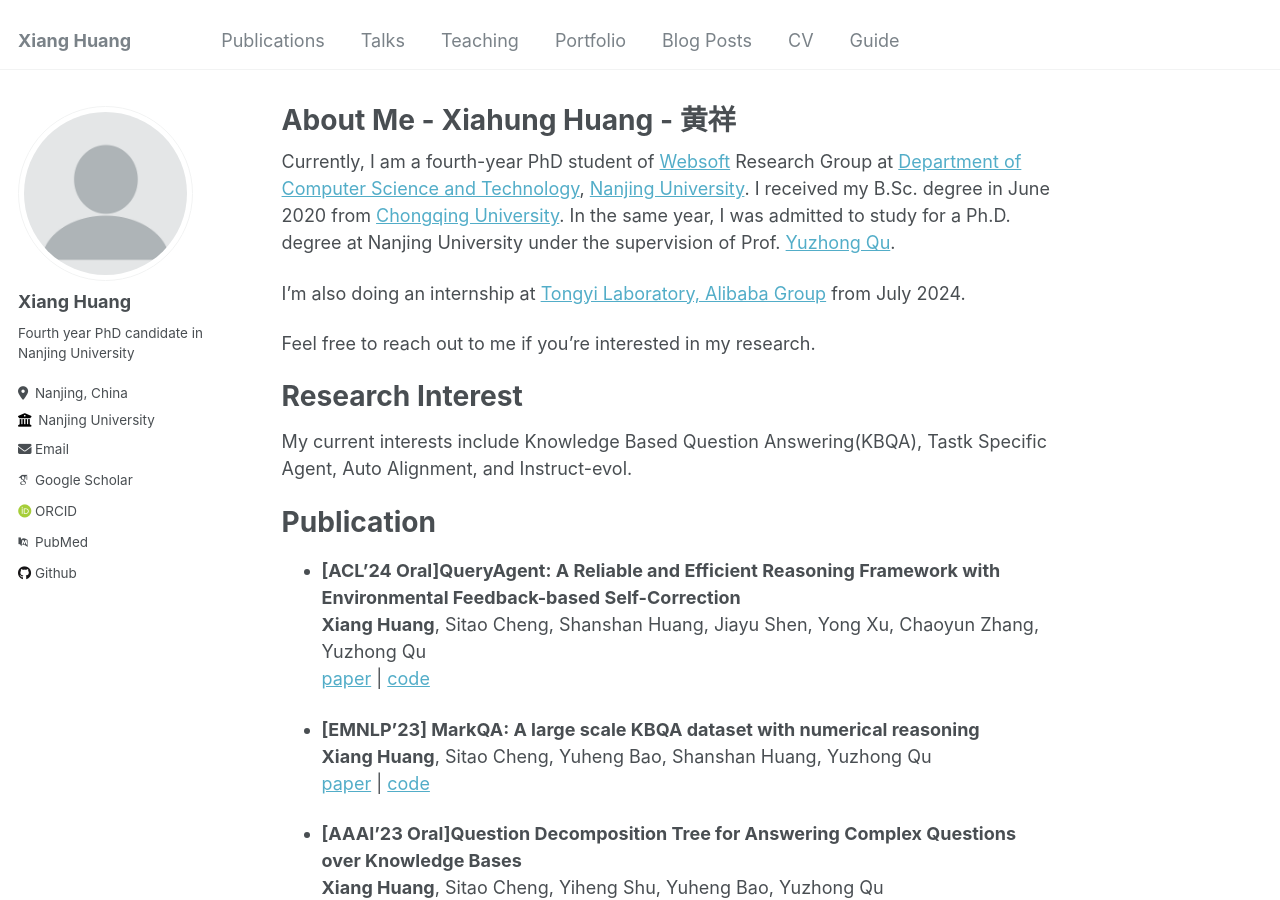
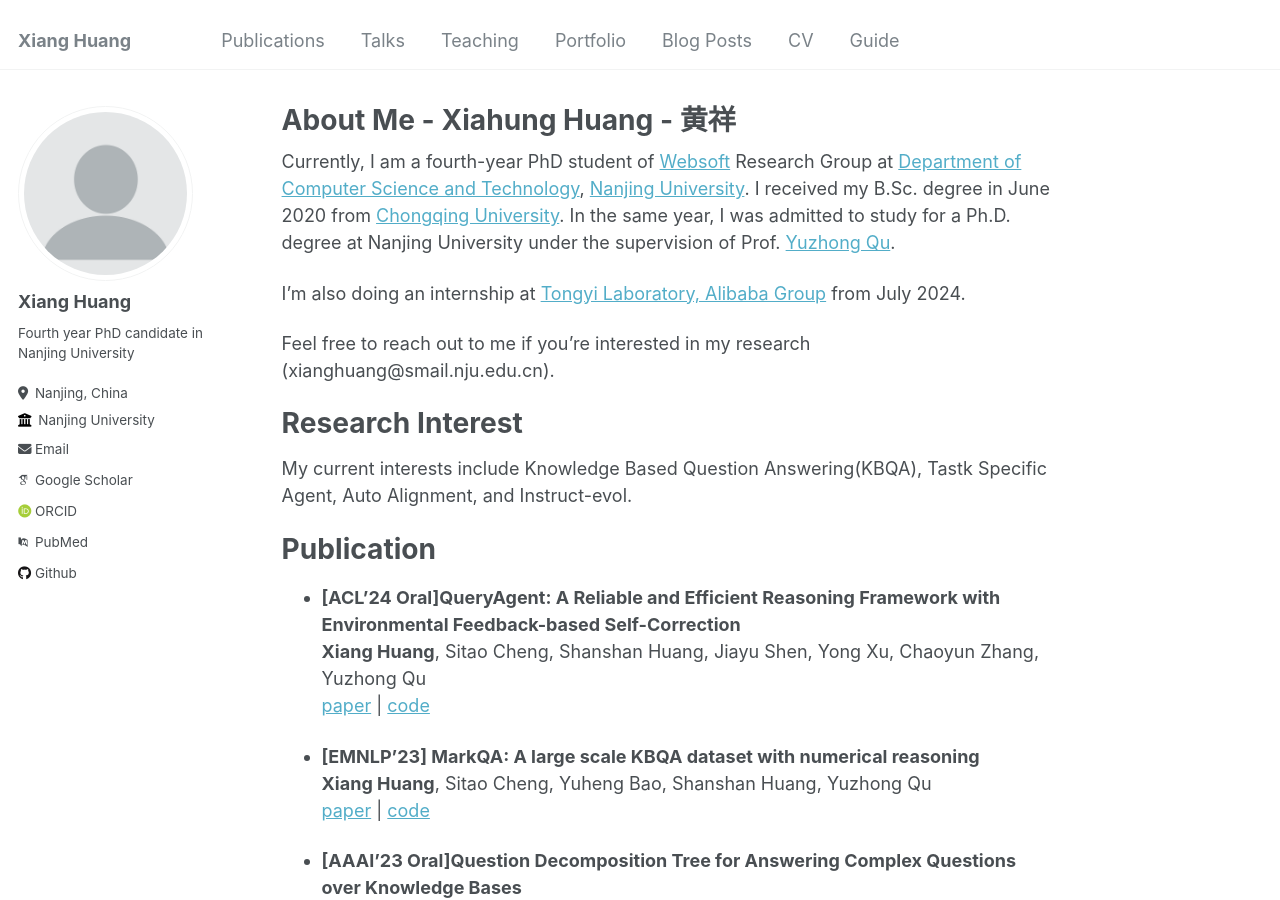
Before and after one commit to cdhx/cdhx.github.io, a Jekyll site: the page built from _pages/about.md, in a window 1280 px wide and 900 px high. Built offline with Jekyll 4.4.1, drawn with Linux system fonts in a browser that asks for light colours; some web fonts are replaced.

Commit message:
Update about.md

```diff
--- a/_pages/about.md
+++ b/_pages/about.md
@@ -13,7 +13,7 @@ In the same year, I was admitted to study for a Ph.D. degree at Nanjing Universi
 
 I'm also doing an internship at [Tongyi Laboratory, Alibaba Group](https://tongyi.aliyun.com/) from July 2024.
 
-Feel free to reach out to me if you’re interested in my research.
+Feel free to reach out to me if you’re interested in my research (xianghuang@smail.nju.edu.cn).
 
 Research Interest
 ===
```
